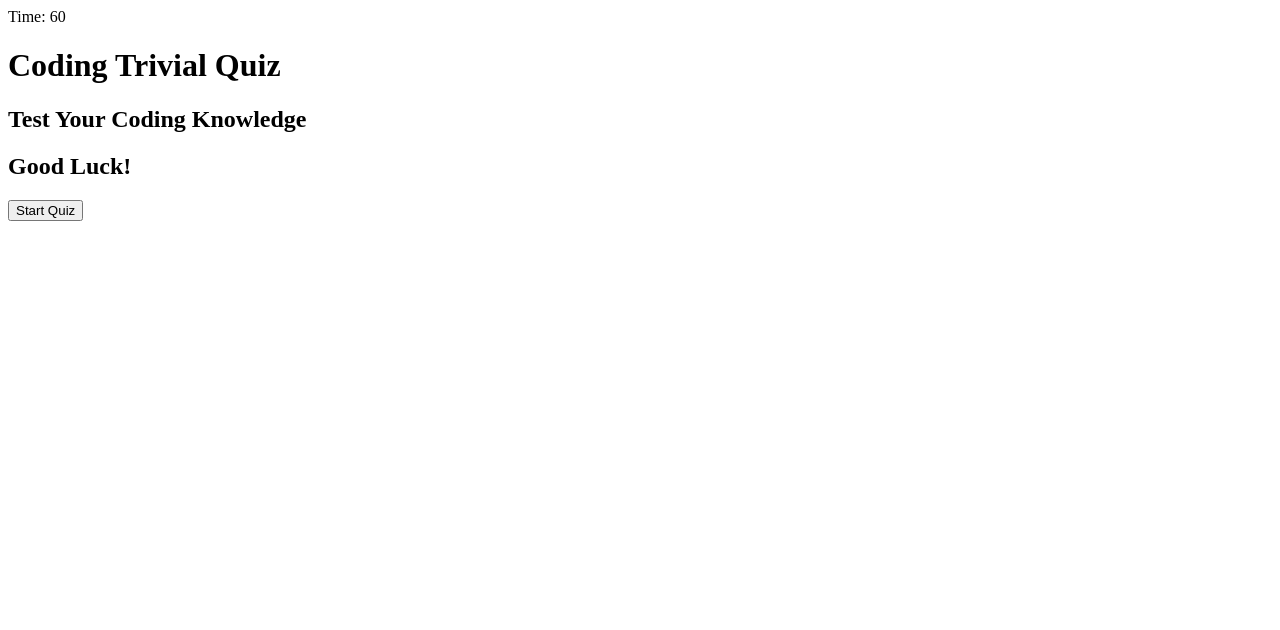
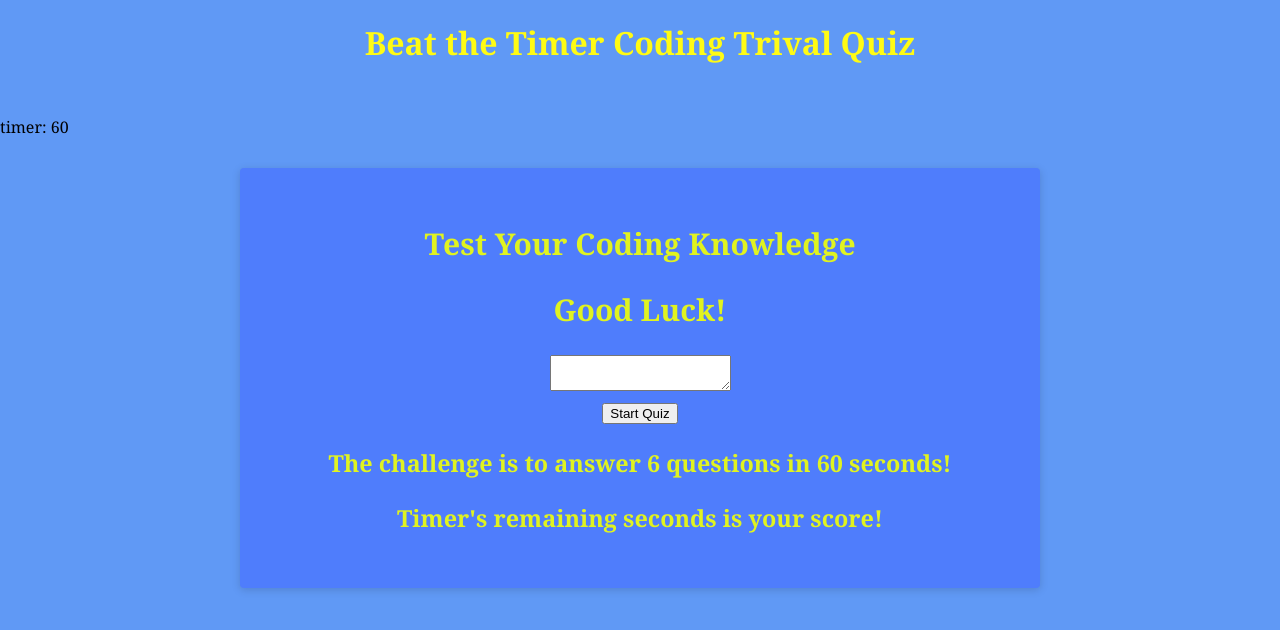
Before and after one commit to CBCutGitHub/Beat-the-Timer-Code-Trivial-Quiz, a plain HTML site: page index.html in a window 1280 px wide. Drawn offline with Linux system fonts and the light colour scheme.

Commit message:
Fixed questions, displayed scores list, and updated README.md with application info.

```diff
--- a/assets/css/style.css
+++ /dev/null
@@ -1,2 +0,0 @@
-/* hide elemnts */
-.hide{display:none}
--- /dev/null
+++ b/css/style2.css/style.css
@@ -0,0 +1,146 @@
+*,
+*::before,
+*::after {
+  box-sizing: border-box;
+}
+
+html,
+body,
+.wrapper {
+  height: 100%;
+  margin: 0;
+  padding: 0;
+}
+/* hide elemnts */
+.hide{display:none}
+
+body {
+  font-family: Georgia;
+  background-color: #6099f5;
+}
+
+.wrapper {
+  padding-top: 30px;
+  padding-left: 20px;
+  padding-right: 20px;
+}
+
+header {
+  text-align: center;
+  padding: 30px;
+  padding-top: 0px;
+  color: hsl(59, 100%, 54%);
+}
+
+.card {
+  background-color: hsl(224, 97%, 65%);
+  border-radius: 4px;
+  border-width: 1px;
+  box-shadow: rgba(0, 0, 0, 0.15) 0px 2px 8px 0px;
+  color: hsla(64, 100%, 52%, 0.911);
+  /* color: hsl(206, 17%, 28%); */
+  font-size: 20px;
+  text-align: center;
+  margin: 0 auto;
+  max-width: 800px;
+  padding: 30px 40px;
+}
+
+.card-header::after {
+  content: " ";
+  display: block;
+  width: 70%;
+  background:  #f35454; /*#5491f3
+  height: 12px;
+}
+
+.card-body {
+  min-height: 100px;
+}
+
+.card-footer {
+  text-align: center;
+}
+
+.card-footer::before {
+  content: " ";
+  display: block;
+  width: 100%;
+  background:  #67e7c7;
+  height: 1px;
+}
+
+.card-footer::after {
+  content: " ";
+  display: block;
+  clear: both;
+}
+
+.btn {
+  border: none;
+  background-color: rgb(230, 246, 85);
+  border-radius: 20px;
+  box-shadow: rgba(102, 53, 7, 0.1) 0px 1px 2px 1px rgba(0, 0, 0, 0.2) 0px 1px 1px
+    0px;
+  color: hsl(234, 95%, 31%);
+
+  display: inline-block;
+  font-size: 15px;
+  line-height: 10px;
+  margin: 16px 16px 16px 16px;
+  padding: 14px 34px;
+  text-align: center;
+  cursor: pointer;
+}
+
+button[disabled] {
+  cursor: default;
+  background: #d4c69e;
+}
+
+.float-right {
+  float: right;
+}
+/*
+#password {
+  -webkit-appearance: none;
+  -moz-appearance: none;
+  appearance: none;
+  border: inset;
+  display: block;
+  width: 100%;
+  padding-top: 12px;
+  padding-left: 15px;
+  padding-right: 15px;
+  padding-bottom: 35px;
+  font-size: 3.2rem;
+  background-color: beige;
+  text-align: center;
+  margin-top: 5px;
+  margin-bottom: 5px;
+  border: 2px solid #d6c390;
+  border-radius: 6px;
+  resize: none;
+  overflow: hidden;
+}
+
+@media (max-width: 690px) {
+  .btn {
+    font-size: 1.5rem;
+    margin: 16px 0px 0px 0px;
+    padding: 10px 15px;
+  }
+
+  #password {
+    font-size: 50rem;
+  }
+}
+
+@media (max-width: 500px) {
+  .btn {
+    font-size: 18rem;
+  }
+}
+.textstyle{
+  font-family: 'Georgia', 'Courier New', monospace;
+} */
--- a/index.html
+++ b/index.html
@@ -1,50 +1,65 @@
 <!DOCTYPE html>
 <html lang="en">
   <head>
+    <!--ADDITION 1  -->
     <meta charset="UTF-8" />
     <meta name="viewport" content="width=device-width, initial-scale=1.0" />
     <meta http-equiv="X-UA-Compatible" content="ie=edge" />
-  <title>Coding Quiz</title>
-  <link rel="stylesheet" href="./assets/css/style.css" />
+    <title>Coding Trival Quiz</title>
+    <link rel="stylesheet" href="css/style2.css/style.css" />
+    <!--END ADDITION 1  -->
 </head>
   <body>
-  <!-- visible on load  -->
-  <div class="timer">Time: <span id="time">60</span></div>
+    <!--ADDITION 2  -->
+      <header>
+          <h1 class="textstyle"> Beat the Timer Coding Trival Quiz</h1>
+        </header>
+      <div class="timer">timer: <span id="time">60</span></div>
+        <!--END ADDITION 2  -->
+    <!-- visible on load -->
     <div class="wrapper">
     <div id="start-screen" class="start">
-    <!-- <h1>This is a Coding Quiz</h1> -->
-    <h1> Coding Trivial Quiz</h1>
-    <h2> Test Your Coding Knowledge </h2>
-    <h2> Good Luck!</h2>
-    <!-- <p>
-     Answer these Trivia Questions
-    </p> -->
-    <button id="start">Start Quiz</button>
+        <div class="card">
+          <div class="card-header">
+            <h2>Test Your Coding Knowledge</h2>
+            <h2>Good Luck!</h2>
           </div>
+          <div class="card-body">
+            <textarea
+              readonly
+              placeholder="Questions"
+              aria-label="Generated Password"
+              placeholder="Try Again?"
+            > </textarea>
+            </div>
+            <div class="card-footer">
+            <button id="start" class="btn">Start Quiz</button>
+            <!-- <button id="submitScores" class="btn">Submit</button> -->
+              <h3>The challenge is to answer 6 questions in 60 seconds!</h3>
+            <h3>Timer's remaining seconds is your score!</h3>
+          </div>
+        </div>
+      </div>
+
     <!-- hide the questions -->
         <div id="questions" class="hide">
       <h2 id="question-title"></h2>
-    <div id="choices" class="choices"></div>
+        <div id="selectFrom" class="choices"></div>
     </div>
+
     <!-- end of quiz unhide with finished with questions -->
     <div id="end-screen" class="hide">
-    <h2> I AM NOT DONE</h2>
         <p>You have completed quiz with <span id="final-score"></span> seconds remaining.</p>
-    <p>
+
       Enter initials: <input type="text" id="initials" max="3" />
-     <button id="submit">Submit</button>
+      <button id="submitScores">Submit</button>
     </p>
 
     <ol id="showscores"></ol>
     <button onclick="reloadQuiz()">Try Again?</button>
-
     </div>
 
-   <div>
-
-   </div>
-   <!-- <div id="rightwrong" class=“rightwrong hide"></div> -->
-  </div>
-  <script src= "assets/js/script.js"></script>
+    <script src= "js/script.js"></script>
+  <!-- End ADDITION 2 -->
   </body>
 </html>
--- a/assets/js/script.js
+++ b/js/script.js
@@ -1,43 +1,47 @@
-// Add questions and global variables that reference html elements
+// Quiz questions and answer
 var quizQuestions = [
     {
-     title: "Commonly used data types DO NOT include:",
-     choices: ["strings", "booleans", "alerts", "numbers"],
+      title: "Which best describes a wireframe",
+      selectFrom: ["conversion", "image holder", "schematic", "path"],
       answer: "alerts"
     },
     {
-     title: "The condition in an if / else statement is enclosed within ____.",
-     choices: ["quotes", "curly brackets", "parentheses", "square brackets"],
-     answer: "parentheses"
+      title: "which is a responsive concept?",
+      selectFrom: ["callout", "RWD", "card", "square brackets"],
+      answer: "RWD"
     },
-    // ***ADDING 3 MORE QUESTIONS AND ANSWERS***
     {
       title: "div has no meaning but represents:",
-     choices: ["input", "children", "output", "submit"],
+      selectFrom: ["input", "children", "output", "submit"],
       answer: "children"
     },
     {
       title: "src attribute specifies the what of an external script:",
-     choices: ["webpage", "service", "URL", "link"],
+      selectFrom: ["webpage", "service", "URL", "link"],
       answer: "URL"
     },
     {
       title: "Input element represents what kind of data:",
-      choices: ["array data", "autofill data", "optional data", "typed data"],
+      selectFrom: ["array data", "autofill data", "optional data", "typed data"],
       answer: "typed data"
+    },
+    {
+      title: "What can floats be used for?",
+      selectFrom: ["data storage", "images inside blocks", "place holders", "display lighter objects"],
+      answer: "images inside blocks"
     }
     ]
 var questions = document.getElementById("questions");
 var timerdisplay= document.getElementById("time");
-var questionchoices = document.getElementById("choices");
-var submit = document.getElementById("submit");
+var questionchoices = document.getElementById("selectFrom");
+var submit = document.getElementById("submitScores");
 var startBtn = document.getElementById("start");
 var initialsEl = document.getElementById("initials");
 var score = document.getElementById ("final-score");
 var QuestionIndex = 0;
 var time = 60;
 var timestate;
-// Define time increments
+// Define time increments; no seconds left, quiz over and clear
 function Incrementtime(){
 time = time - 1
 timerdisplay.textContent=time
@@ -66,7 +70,7 @@ title.textContent = currentQuestion.title
 questionchoices.innerHTML = ""
 
 //
-currentQuestion.choices.forEach((choice) => {
+currentQuestion.selectFrom.forEach((choice) => {
     // create each choices as a button
     var choiceNode = document.createElement("button");
     choiceNode.setAttribute("class", "choices");
@@ -86,17 +90,16 @@ function checkQuestion (){
         if (time < 0) {
           time = 0;
         }
-        // show updated time in top right corner
+        // display updated time
         timerdisplay.textContent = time;
-     alert("wrong!!")
+    alert("Incorrect! (review topic)")
       } else {
     alert("Correct!")
       }
-      // cycle to next question
+      // move to next question
       QuestionIndex++;
-      if (QuestionIndex ===quizQuestions.length) {
+      if (QuestionIndex === quizQuestions.length) {
         endQuiz()
-
 
           } else {
         displayQuestion();
@@ -114,7 +117,7 @@ function reloadQuiz(){
   window.location.reload()
 }
 //** WORKING on resolving the final score and functionality of the
-//initials and submit and save to local storage.
+//initials, submit and save to local storage.
 function saveScore (){
 
   var getinitials = initialsEl.value
@@ -122,12 +125,13 @@ function saveScore (){
     score:time,
     userName:getinitials
   }
-// Upon load, get value in loocal storage; if no value, leave as empty array
+// Upon load, get value in local storage; if no value, leave as empty array
   var scoreDisplay = JSON.parse(localStorage.getItem("userscores"))|| []
 // If there is a new userscore, push to scoreDisplay array
     scoreDisplay.push(userScore)
 // Set any userscores into localStorage with the label userscores
     localStorage.setItem("userscores", JSON.stringify(scoreDisplay))
+
 }
 function showscoreTable(){
   var scoreDisplay = JSON.parse(localStorage.getItem("userscores"))|| []
@@ -138,7 +142,6 @@ scorelistItem.textContent = newScore.userName + ": "+ newScore.score
     scoreList.appendChild(scorelistItem)
 })
 }
-// line 19 html and line 6 script.js
 showscoreTable()
   startBtn.onclick = StartQuiz
   submit.onclick = saveScore
```
Also changed, not shown: asset/Code Trival Quiz image.PNG (added), asset/Quiz Code Image.JPG (renamed from Quiz Code Image.JPG). Lines whose indentation alone changed are shown as unchanged.
